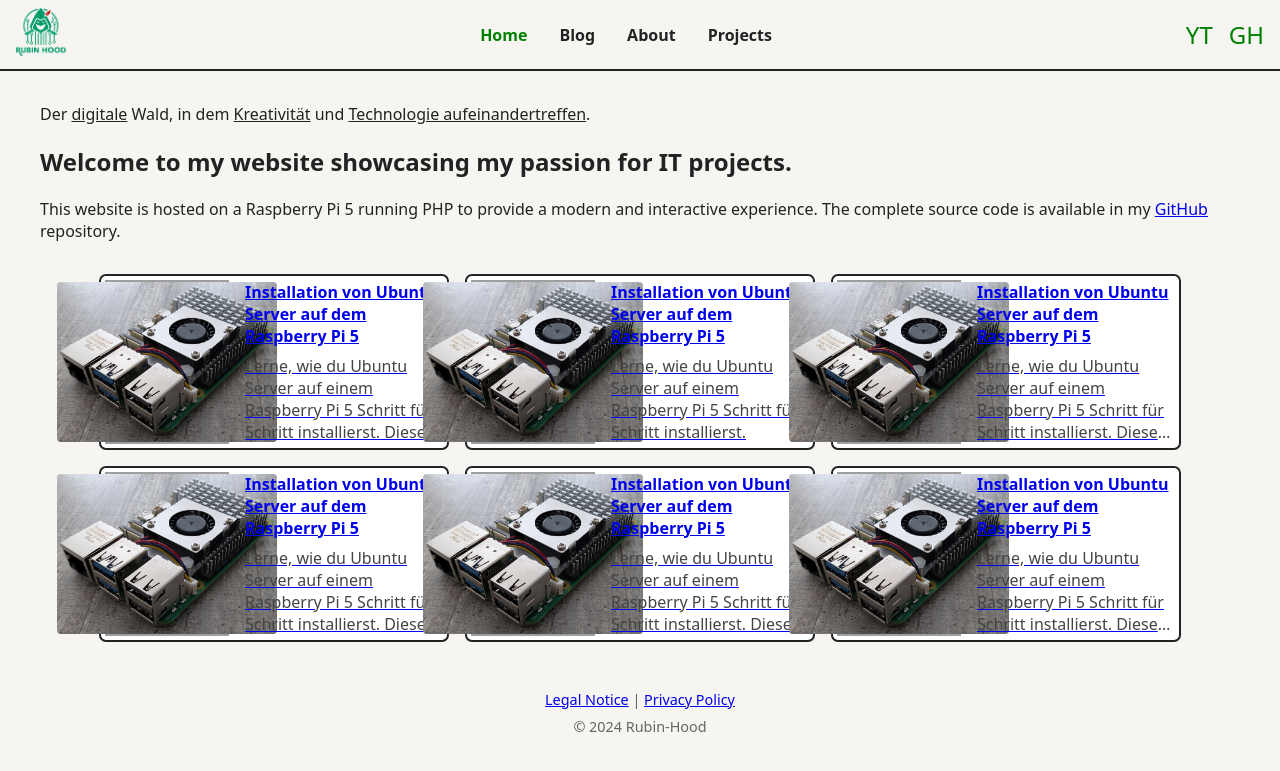
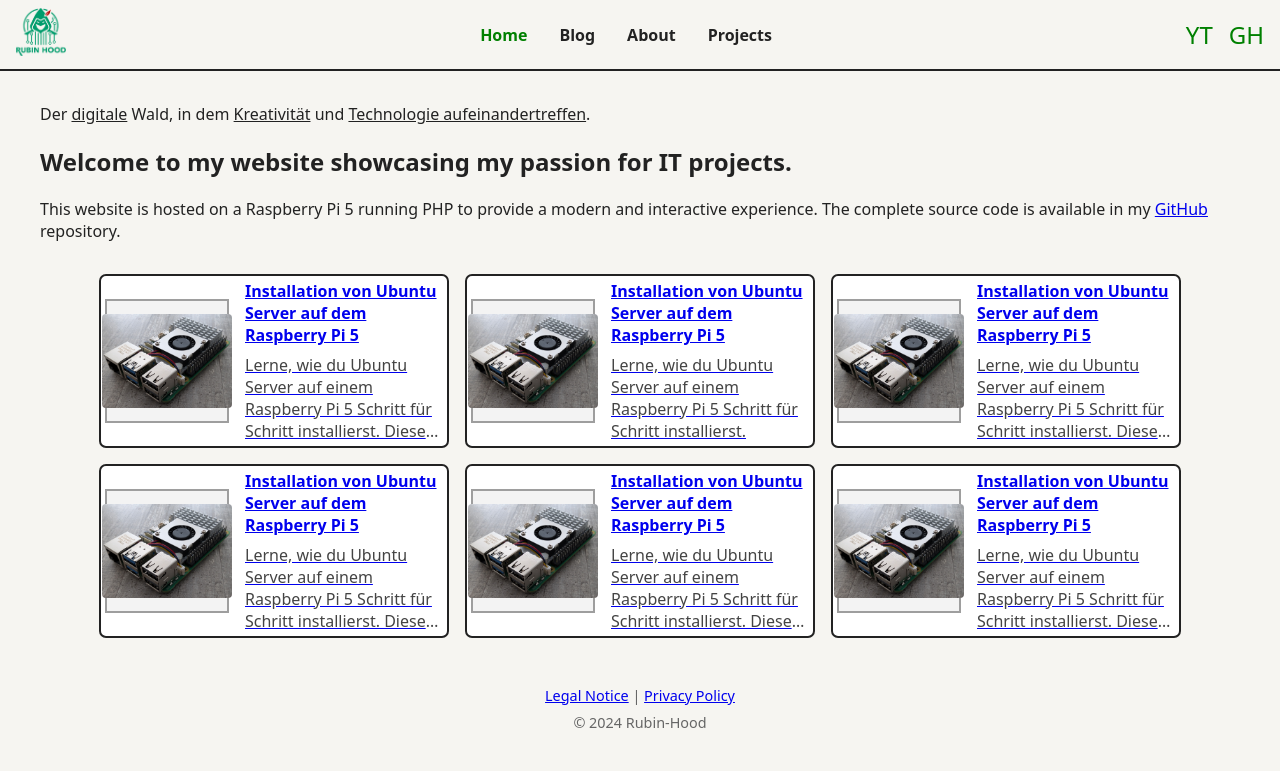
Before and after one commit to rubin-hood/rubinhood-blog, a Jekyll site: the page built from index.md, in a window 1280 px wide. Shown: the top 771 px of the page. Built offline with Jekyll 4.4.1, drawn with Linux system fonts in a browser that asks for light colours.

Commit message:
Update style.css

```diff
--- a/assets/css/style.css
+++ b/assets/css/style.css
@@ -125,7 +125,7 @@ main {
 }
 
 .blog-card .card-img img {
-  max-width: 220px;        /* passt zur bisherigen Platzhaltergröße */
+  max-width: 130px;        /* passt zur bisherigen Platzhaltergröße */
   max-height: auto;       /* bleibt quadratisch */
   object-fit: cover;      /* füllt den Platz gut aus */
   border-radius: 4px;     /* etwas abgerundet, optional */
```
